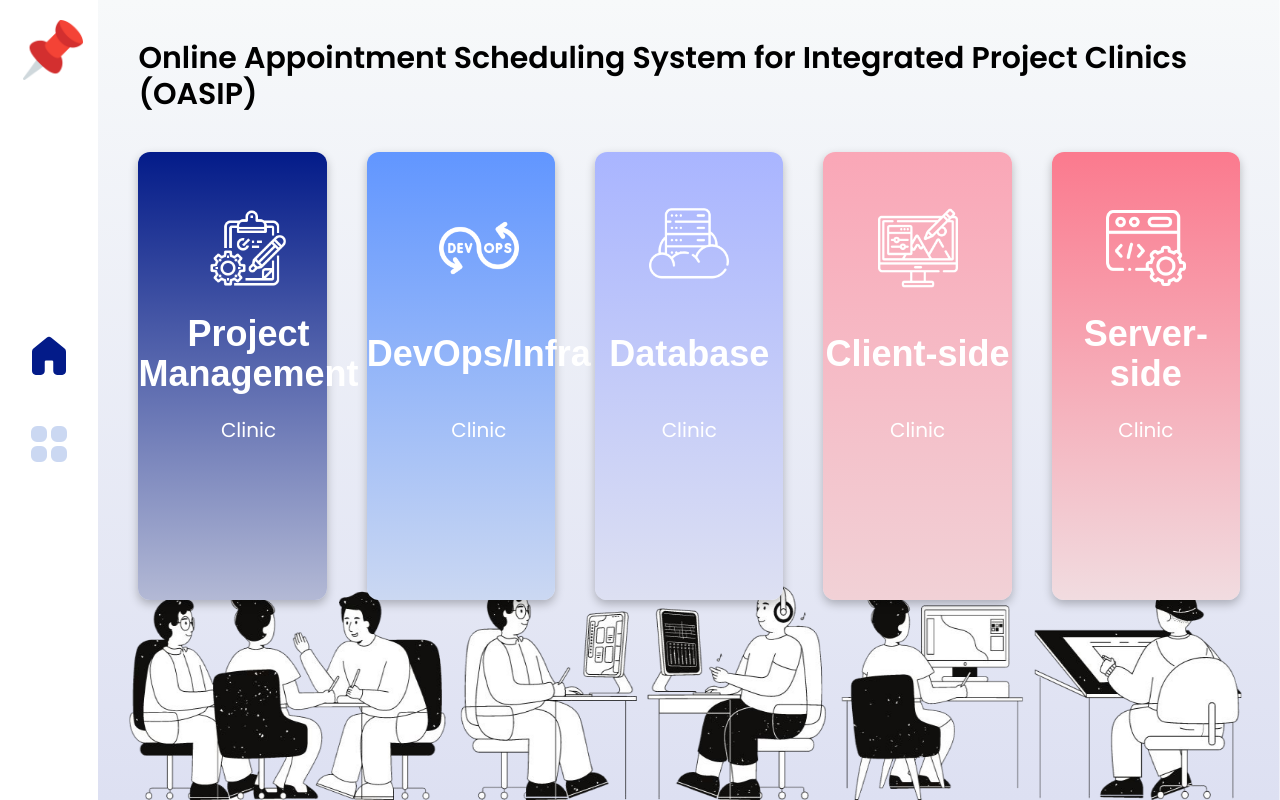
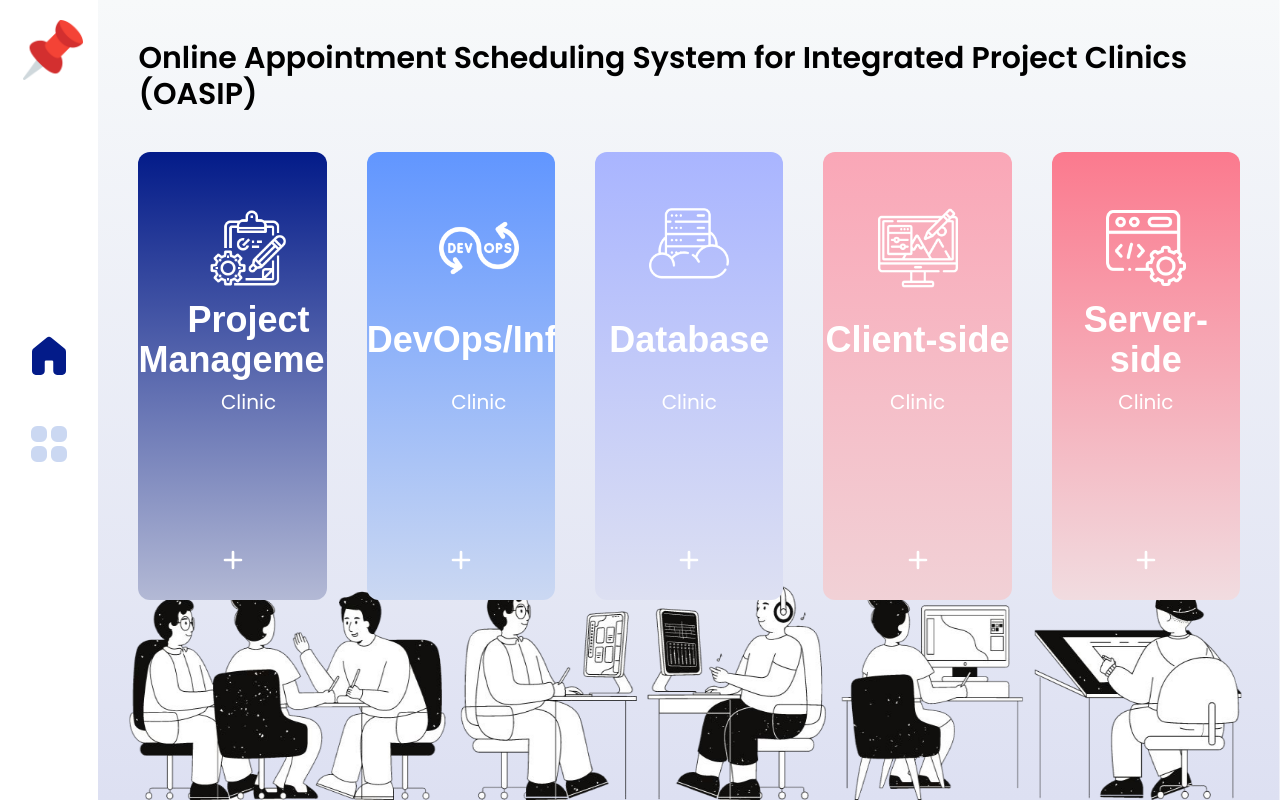
Before and after one commit to chayakorn/OASIP-US1, a Vue app in the folder frontend/: page / in a window 1280 px wide. Built offline with nearby package versions, Linux system fonts and the light colour scheme; a web font is replaced by a local one.

Commit message:
[update] home

```diff
--- a/frontend/src/App.vue
+++ b/frontend/src/App.vue
@@ -4,11 +4,13 @@
   <div class="flex">
     <div class="w-1/12">
       <div class="absolute w-1/12 mt-5 grid place-content-center">
-        <img src="./assets/images/pin.png" width="60" />
+        <router-link :to="{ name: 'Home' }"
+          ><img src="./assets/images/pin.png" width="60"
+        /></router-link>
       </div>
       <div class="h-full grid place-content-center space-y-10">
         <!-- Home -->
-        <router-link :to="{ name: 'Home' }"
+        <router-link :to="{ name: 'Home' }" class="hover:animate-bounce"
           ><svg width="3em" height="3em" viewBox="0 0 48 48">
             <path
               fill="currentColor"
@@ -16,7 +18,7 @@
             ></path></svg
         ></router-link>
         <!-- Event Lists -->
-        <router-link :to="{ name: 'EventLists' }"
+        <router-link :to="{ name: 'EventLists' }" class="hover:animate-bounce"
           ><svg width="3em" height="3em" viewBox="0 0 24 24">
             <path
               fillRule="evenodd"
@@ -26,7 +28,10 @@
             ></path></svg
         ></router-link>
         <!-- Calendar -->
-        <router-link v-show="false" :to="{ name: 'Calendar' }"
+        <router-link
+          v-show="false"
+          :to="{ name: 'Calendar' }"
+          class="hover:animate-bounce"
           ><svg width="3em" height="3em" viewBox="0 0 512 512">
             <path
               fill="currentColor"
@@ -34,7 +39,10 @@
             ></path></svg
         ></router-link>
         <!-- Setting -->
-        <router-link v-show="false" :to="{ name: 'Setting' }"
+        <router-link
+          v-show="false"
+          :to="{ name: 'Setting' }"
+          class="hover:animate-bounce"
           ><svg width="3em" height="3em" viewBox="0 0 24 24">
             <path
               fill="currentColor"
--- /dev/null
+++ b/frontend/src/components/Card-flip.vue
@@ -0,0 +1,136 @@
+<script setup>
+defineProps({
+  cateItem: {
+    type: Object,
+    require: true
+  }
+})
+const categoryBg = (cateId) => {
+  switch (cateId) {
+    case 1:
+      return {
+        bg: 'bg-gradient-to-b from-[#031B89] to-[#B3B9D5]',
+        plus: '#031B89'
+      }
+    case 2:
+      return {
+        bg: 'bg-gradient-to-b from-[#6196FF] to-[#CBD8F2]',
+        plus: '#031B89'
+      }
+    case 3:
+      return {
+        bg: 'bg-gradient-to-b from-[#A9B5FF] to-[#DDE0F2]',
+        plus: '#031B89'
+      }
+    case 4:
+      return {
+        bg: 'bg-gradient-to-b from-[#FAA7B7] to-[#F1D1D6]',
+        plus: '#031B89'
+      }
+    case 5:
+      return {
+        bg: 'bg-gradient-to-b from-[#FB7A8E] to-[#F1DCE0]',
+        plus: '#031B89'
+      }
+  }
+}
+</script>
+
+<template>
+  <div class="flip my-10 h-[28em]">
+    <div class="flip-content">
+      <div class="flip-front rounded-xl">
+        <div
+          :class="[
+            categoryBg(cateItem.id).bg,
+            'rounded-xl h-[28em] grid justify-items-center'
+          ]"
+        >
+          <div class="mt-14 mb-3 hover:hidden">
+            <img :src="cateItem.image" width="80" />
+          </div>
+          <div
+            class="font-pragati text-white text-4xl font-semibold text-center h-20 grid content-center"
+          >
+            {{ cateItem.eventCategoryName.split('Clinic')[0] }}
+          </div>
+          <div class="text-white text-xl font-normal mt-2">Clinic</div>
+          <div class="text-white mt-32">
+            <!-- <svg width="2em" height="2em" viewBox="0 0 24 24">
+                <path
+                  fill="currentColor"
+                  d="M18 12.998h-5v5a1 1 0 0 1-2 0v-5H6a1 1 0 0 1 0-2h5v-5a1 1 0 0 1 2 0v5h5a1 1 0 0 1 0 2z"
+                ></path>
+              </svg> -->
+          </div>
+        </div>
+      </div>
+      <div class="flip-back rounded-xl">
+        <div
+          :class="[
+            categoryBg(cateItem.id).bg,
+            'rounded-xl h-[28em] text-white'
+          ]"
+        >
+          <div
+            class="font-pragati text-3xl font-semibold text-center h-16 grid content-center"
+          >
+            {{ cateItem.eventCategoryName.split('Clinic')[0] }}
+          </div>
+          <div
+            class="bg-white text-black text-lg font-normal rounded-xl h-[21.5em] p-2 py-5"
+          >
+            <span v-show="cateItem.eventCategoryDescription.length">{{
+              cateItem.eventCategoryDescription
+            }}</span>
+            <span
+              v-if="!cateItem.eventCategoryDescription.length"
+              class="text-gray-400"
+              >No description</span
+            >
+            <div class="absolute inset-x-0 bottom-0">
+              <button>
+                <svg width="2em" height="2em" viewBox="0 0 24 24">
+                  <path
+                    fill="currentColor"
+                    d="M18 12.998h-5v5a1 1 0 0 1-2 0v-5H6a1 1 0 0 1 0-2h5v-5a1 1 0 0 1 2 0v5h5a1 1 0 0 1 0 2z"
+                  ></path>
+                </svg>
+              </button>
+            </div>
+          </div>
+        </div>
+      </div>
+    </div>
+  </div>
+</template>
+
+<style>
+.flip {
+  text-align: center;
+  perspective: 600px;
+}
+.flip-content {
+  width: 100%;
+  height: 100%;
+  transition: transform 1s;
+  transform-style: preserve-3d;
+}
+.flip:hover .flip-content {
+  transform: rotateY(180deg);
+  transition: transform 1s;
+}
+.flip-front,
+.flip-back {
+  position: absolute;
+  height: 100%;
+  width: 100%;
+  line-height: 150px;
+  backface-visibility: hidden;
+  color: #fff;
+  box-shadow: 0px 4px 10px rgba(0, 0, 0, 0.25);
+}
+.flip-back {
+  transform: rotateY(180deg);
+}
+</style>
--- a/frontend/src/components/Card.vue
+++ b/frontend/src/components/Card.vue
@@ -10,76 +10,67 @@ const categoryBg = (cateId) => {
     case 1:
       return {
         bg: 'bg-gradient-to-b from-[#031B89] to-[#B3B9D5]',
-        plus: '#031B89'
+        plus: 'hover:text-[#031B89]'
       }
     case 2:
       return {
         bg: 'bg-gradient-to-b from-[#6196FF] to-[#CBD8F2]',
-        plus: '#031B89'
+        plus: 'hover:text-[#6196FF]'
       }
     case 3:
       return {
         bg: 'bg-gradient-to-b from-[#A9B5FF] to-[#DDE0F2]',
-        plus: '#031B89'
+        plus: 'hover:text-[#A9B5FF]'
       }
     case 4:
       return {
         bg: 'bg-gradient-to-b from-[#FAA7B7] to-[#F1D1D6]',
-        plus: '#031B89'
+        plus: 'hover:text-[#FAA7B7]'
       }
     case 5:
       return {
         bg: 'bg-gradient-to-b from-[#FB7A8E] to-[#F1DCE0]',
-        plus: '#031B89'
+        plus: 'hover:text-[#FB7A8E]'
       }
   }
 }
 </script>
 
 <template>
-  <div class="flip my-10 h-[28em]">
-    <div class="flip-content">
-      <div class="flip-front rounded-xl">
   <div
     :class="[
+      'box',
       categoryBg(cateItem.id).bg,
-            'rounded-xl h-[28em] grid justify-items-center'
+      'relative rounded-xl h-[28em] my-10 text-white',
+      categoryBg(cateItem.id).plus
     ]"
   >
-          <div class="mt-14 mb-3 hover:hidden">
+    <div class="test grid justify-items-center">
+      <div class="to-hide mt-14 mb-3">
         <img :src="cateItem.image" width="80" />
       </div>
       <div
-            class="font-pragati text-white text-4xl font-semibold text-center h-20 grid content-center"
+        class="header font-pragati text-white text-4xl font-semibold text-center h-20 grid content-center"
       >
         {{ cateItem.eventCategoryName.split('Clinic')[0] }}
       </div>
-          <div class="text-white text-xl font-normal mt-2">Clinic</div>
-          <div class="text-white mt-32">
-            <!-- <svg width="2em" height="2em" viewBox="0 0 24 24">
+      <div class="to-hide text-white text-xl font-normal mt-2">Clinic</div>
+    </div>
+    <button
+      class="flex justify-center absolute z-10 inset-x-0 bottom-0 my-4 animate-bounce hover:animate-none"
+    >
+      <svg width="2em" height="2em" viewBox="0 0 24 24">
         <path
           fill="currentColor"
           d="M18 12.998h-5v5a1 1 0 0 1-2 0v-5H6a1 1 0 0 1 0-2h5v-5a1 1 0 0 1 2 0v5h5a1 1 0 0 1 0 2z"
         ></path>
-              </svg> -->
-          </div>
-        </div>
-      </div>
-      <div class="flip-back rounded-xl">
+      </svg>
+    </button>
+    <div class="hid-box">
       <div
-          :class="[
-            categoryBg(cateItem.id).bg,
-            'rounded-xl h-[28em] text-white'
-          ]"
+        class="bg-white text-black text-lg font-normal rounded-xl h-full p-5 py-5 text-center"
       >
-          <div
-            class="font-pragati text-3xl font-semibold text-center h-16 grid content-center"
-          >
-            {{ cateItem.eventCategoryName.split('Clinic')[0] }}
-          </div>
-          <div
-            class="bg-white text-black text-lg font-normal rounded-xl h-[21.5em] p-2 py-5"
-          >
+        <div class="h-4/6 border-b-2 border-[#E3E5E5]">
           <span v-show="cateItem.eventCategoryDescription.length">{{
             cateItem.eventCategoryDescription
           }}</span>
@@ -88,49 +79,41 @@ const categoryBg = (cateId) => {
             class="text-gray-400"
             >No description</span
           >
-            <div class="absolute inset-x-0 bottom-0">
-              <button>
-                <svg width="2em" height="2em" viewBox="0 0 24 24">
-                  <path
-                    fill="currentColor"
-                    d="M18 12.998h-5v5a1 1 0 0 1-2 0v-5H6a1 1 0 0 1 0-2h5v-5a1 1 0 0 1 2 0v5h5a1 1 0 0 1 0 2z"
-                  ></path>
-                </svg>
-              </button>
-            </div>
-          </div>
         </div>
       </div>
     </div>
   </div>
 </template>
 
-<style>
-.flip {
-  text-align: center;
-  perspective: 600px;
+<style scoped>
+.box {
+  overflow: hidden;
 }
-.flip-content {
-  width: 100%;
+.hid-box {
+  top: 100%;
+  position: relative;
+  transition: 0.5s ease;
   height: 100%;
-  transition: transform 1s;
-  transform-style: preserve-3d;
 }
-.flip:hover .flip-content {
-  transform: rotateY(180deg);
-  transition: transform 1s;
+
+.box:hover > .hid-box {
+  top: 0;
 }
-.flip-front,
-.flip-back {
-  position: absolute;
-  height: 100%;
-  width: 100%;
-  line-height: 150px;
-  backface-visibility: hidden;
-  color: #fff;
-  box-shadow: 0px 4px 10px rgba(0, 0, 0, 0.25);
+
+.box:hover > .test {
+  transform: translateY(-20%);
+  transition: all 0.5s linear;
 }
-.flip-back {
-  transform: rotateY(180deg);
+
+.box:hover > div .header {
+  height: 0;
+  margin: -5% 0 0 0;
+  transition: all 0.5s linear;
+}
+
+.box:hover > div .to-hide {
+  margin: -4.5% 0 0 0;
+  opacity: 0;
+  transition: height 0.5s, visibility 0.5s, opacity 0.5s linear;
 }
 </style>
```
Lines whose indentation alone changed are shown as unchanged.
